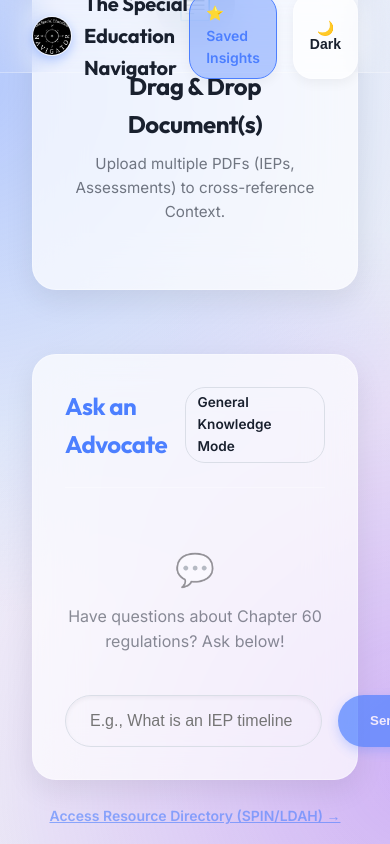
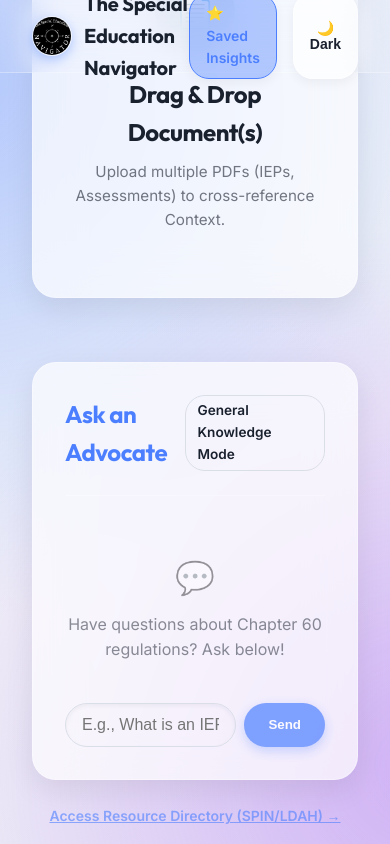
Before and after one commit to joeker10/advocacy-navigator-mvp, a Next.js app: page / in a window 390 px wide. Built offline with nearby package versions, Linux system fonts and the light colour scheme.

Commit message:
fix: chat form mobile responsive layout

```diff
--- a/app/page.tsx
+++ b/app/page.tsx
@@ -370,18 +370,18 @@
             <div ref={messagesEndRef} />
           </div>
 
-          <form onSubmit={sendChatMessage} style={{ display: "flex", gap: "1rem" }}>
+          <form onSubmit={sendChatMessage} style={{ display: "flex", gap: "0.5rem", width: "100%", flexWrap: "nowrap" }}>
             <input
               type="text"
               value={chatInput}
               onChange={e => setChatInput(e.target.value)}
               placeholder={extractedDocuments.length > 0 ? "E.g., Does the Assessment contradict the IEP's Needs?" : "E.g., What is an IEP timeline in Hawaii?"}
-              style={{ flex: 1, padding: "1rem 1.5rem", borderRadius: "30px", border: "1px solid var(--border)", background: "var(--background)", color: "var(--foreground)", fontSize: "1rem", outline: "none", boxShadow: "inset 0 2px 4px rgba(0,0,0,0.05)" }}
+              style={{ flex: 1, minWidth: 0, padding: "0.75rem 1rem", borderRadius: "30px", border: "1px solid var(--border)", background: "var(--background)", color: "var(--foreground)", fontSize: "1rem", outline: "none", boxShadow: "inset 0 2px 4px rgba(0,0,0,0.05)" }}
             />
             <button
               type="submit"
               disabled={isChatLoading || !chatInput.trim()}
-              style={{ padding: "0 2rem", borderRadius: "30px", background: "var(--primary)", color: "white", fontWeight: 600, border: "none", cursor: (isChatLoading || !chatInput.trim()) ? "not-allowed" : "pointer", opacity: (isChatLoading || !chatInput.trim()) ? 0.7 : 1, transition: "all var(--transition-fast)", boxShadow: "0 4px 12px var(--primary-glow)" }}
+              style={{ flexShrink: 0, padding: "0 1.5rem", borderRadius: "30px", background: "var(--primary)", color: "white", fontWeight: 600, border: "none", cursor: (isChatLoading || !chatInput.trim()) ? "not-allowed" : "pointer", opacity: (isChatLoading || !chatInput.trim()) ? 0.7 : 1, transition: "all var(--transition-fast)", boxShadow: "0 4px 12px var(--primary-glow)" }}
             >
               Send
             </button>
```
